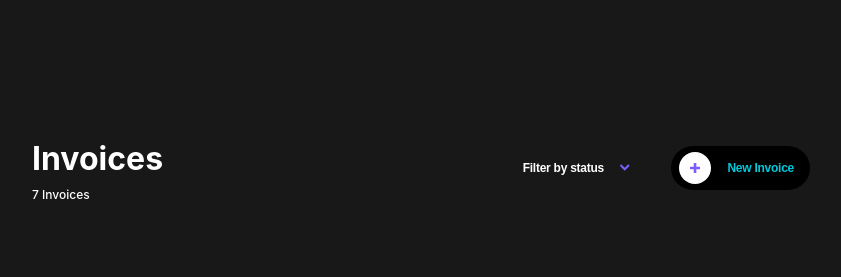
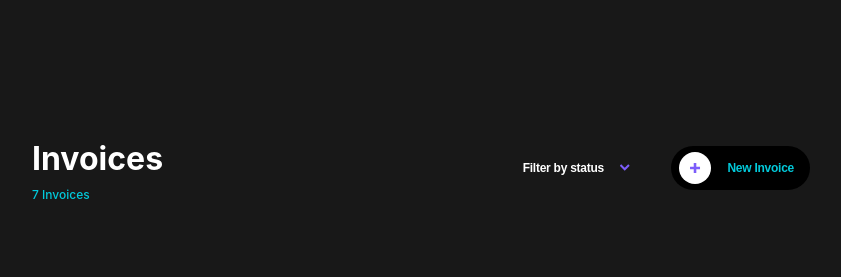
Before and after one commit to prabalbhandari04/merak-client, a React (Create React App) app: page /invoice in a window 1280 px wide. Shown: the top 277 px of the page, without its empty margins (219-1060 px from the left). Built offline with nearby package versions, Linux system fonts and the light colour scheme.

Commit message:
static sakyo invoice

```diff
--- a/src/Components/Molecules/Drawer.jsx
+++ b/src/Components/Molecules/Drawer.jsx
@@ -54,7 +54,7 @@ function Drawer({ children, isOpen }) {
     <Dialog open={isOpen} onClose={() => dispatch({ type: CLOSE_DRAWER })}>
       <Overlay />
       <DrawerWrapper>
-        <div>
+        <div >
           {isEditingInvoice && (
             <Dialog.Title className="sr-only">Edit Invoice {editInvoiceID}</Dialog.Title>
           )}
--- a/src/Pages/Invoice/Invoice.js
+++ b/src/Pages/Invoice/Invoice.js
@@ -45,7 +45,7 @@ const Heading = styled.h1`
 const InvoicesCount = styled.p`
   font-size: 0.75rem;
   font-weight: 500;
-  color: white;
+  color: #02cadb;
   text-spacing: -0.25px;
 `;
 
```
